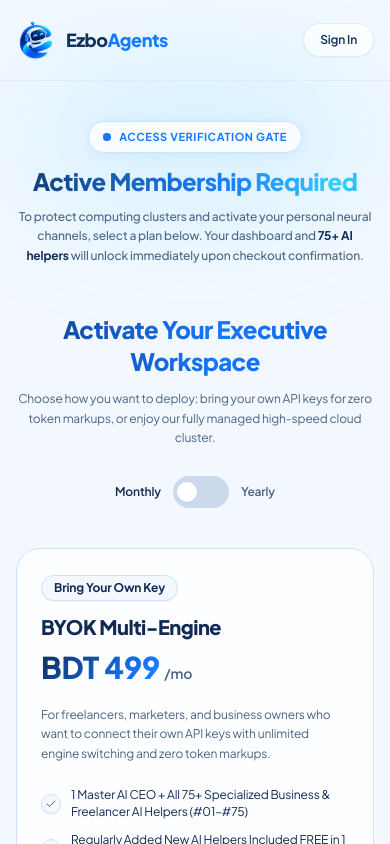
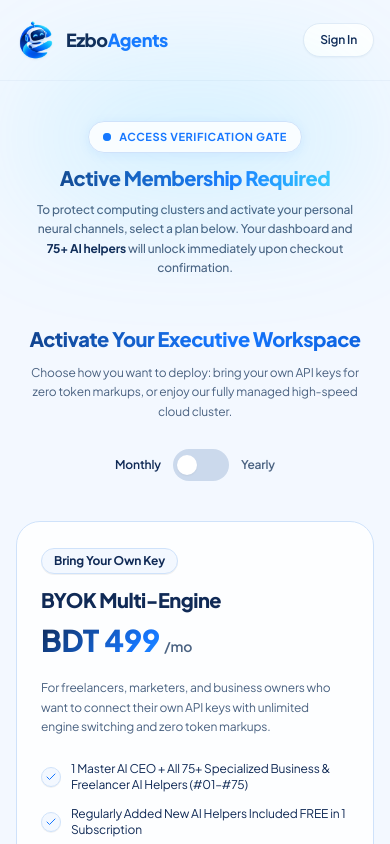
Before and after one commit to farhanayanemon-hub/superai-hub, a SvelteKit app in the folder web/: page /plans in a window 390 px wide. Shown: the top 844 px of the page. Built offline with nearby package versions, Linux system fonts and the light colour scheme; no server answers; a web font is replaced by a local one.

Commit message:
fix(plans): refine mobile typography and responsive spacing for headings

```diff
--- a/web/src/routes/plans/+page.svelte
+++ b/web/src/routes/plans/+page.svelte
@@ -141,22 +141,22 @@
       </div>
 
       <!-- Animated Shimmer Title in Gorgeous Font -->
-      <h2 class="text-2xl sm:text-3xl md:text-4xl font-extrabold tracking-tight animated-membership-title">
+      <h2 class="text-xl sm:text-3xl md:text-4xl font-extrabold tracking-tight animated-membership-title px-2 leading-tight">
         Active Membership Required
       </h2>
 
       <!-- Transparent High-Clarity Description -->
-      <p class="text-xs sm:text-sm text-[#4B6382] max-w-xl mx-auto mt-2.5 leading-relaxed font-medium">
+      <p class="text-xs sm:text-sm text-[#4B6382] max-w-xl mx-auto mt-2.5 px-3 leading-relaxed font-medium">
         To protect computing clusters and activate your personal neural channels, select a plan below. Your dashboard and <strong class="text-[#102A56] font-bold">75+ AI helpers</strong> will unlock immediately upon checkout confirmation.
       </p>
     </div>
 
     <!-- Header & Pitch -->
     <div class="text-center max-w-2xl mx-auto mb-10 space-y-3">
-      <h1 class="text-2xl sm:text-4xl font-extrabold tracking-tight animated-heading-title">
+      <h1 class="text-xl sm:text-3xl md:text-4xl font-extrabold tracking-tight animated-heading-title px-2 leading-tight">
         Activate Your Executive Workspace
       </h1>
-      <p class="text-xs sm:text-sm text-[#4B6382] leading-relaxed">
+      <p class="text-xs sm:text-sm text-[#4B6382] leading-relaxed px-3">
         Choose how you want to deploy: bring your own API keys for zero token markups, or enjoy our fully managed high-speed cloud cluster.
       </p>
 
```
